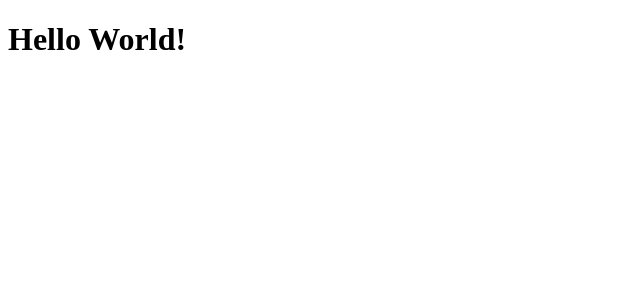
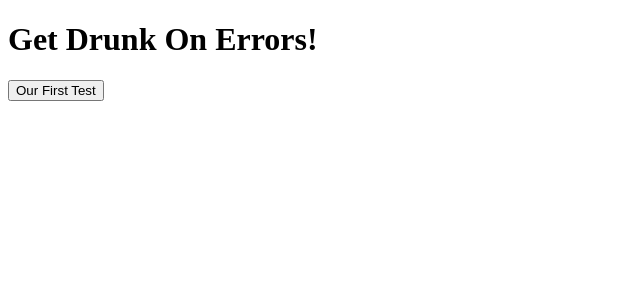
Before and after one commit to dentemple/error-cli, a React app: page / in a window 1280 px wide. Shown: the top 300 px of the page, without its empty margins (0-640 px from the left). Built offline with nearby package versions, Linux system fonts and the light colour scheme.

Commit message:
create button

```diff
--- a/src/components/App.js
+++ b/src/components/App.js
@@ -1,10 +1,13 @@
 import React, { Component } from 'react';
+import TestBtn from './TestBtn';
+
 
 export default class App extends Component {
 	render() {
 		return (
 			<div>
-				<h1>Hello World!</h1>
+				<h1>Get Drunk On Errors!</h1>
+				<TestBtn/>
 			</div>
 		)
 	}
--- /dev/null
+++ b/src/components/TestBtn.js
@@ -0,0 +1,13 @@
+import React, { Component } from 'react';
+
+
+export default class TestBtn extends Component {
+  clickedBtn() {
+    alert('The Button was clicked!');
+  }
+  render(){
+    return(
+      <button onClick={this.clickedBtn}>Our First Test</button>
+    )
+  }
+}
```
